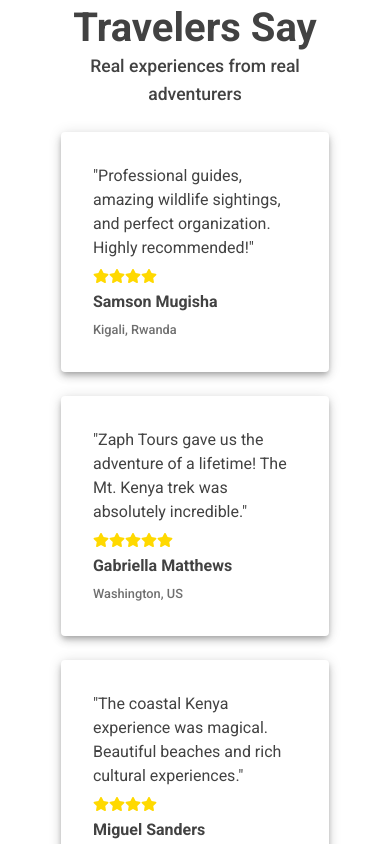
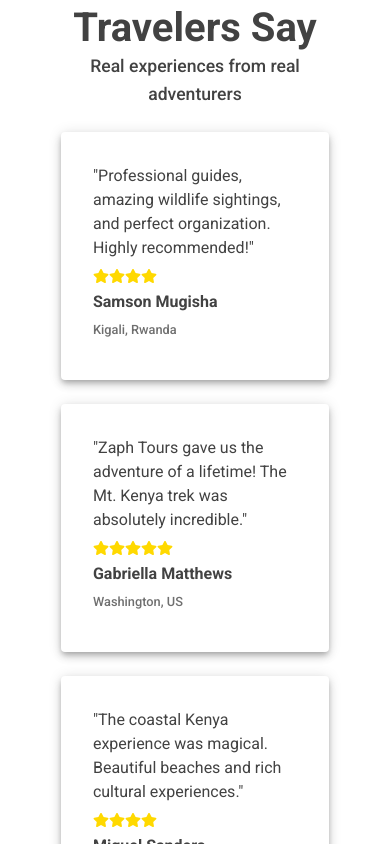
Before and after one commit to NathanaelMutua/zaph-tours, a React (Vite) app: page / in a window 390 px wide. Shown: the part 4740-5584 px from the top of the page. Built offline with nearby package versions, Linux system fonts and the light colour scheme; a web font is replaced by a local one.

Commit message:
fix: fix responsiveness for testimonials - replace height prop for enclosing grid with minHeight to enable responsiveness

```diff
--- a/src/components/Testimonials.tsx
+++ b/src/components/Testimonials.tsx
@@ -29,7 +29,7 @@
           {TravelerReviews.map((review, idx) => (
             <Grid
               size={{ xs: 11, sm: 6, md: 5, lg: 4 }}
-              height="15rem"
+              minHeight="15rem"
               key={idx}
             >
               <Card sx={{ height: "100%", padding: "1rem" }}>
```
